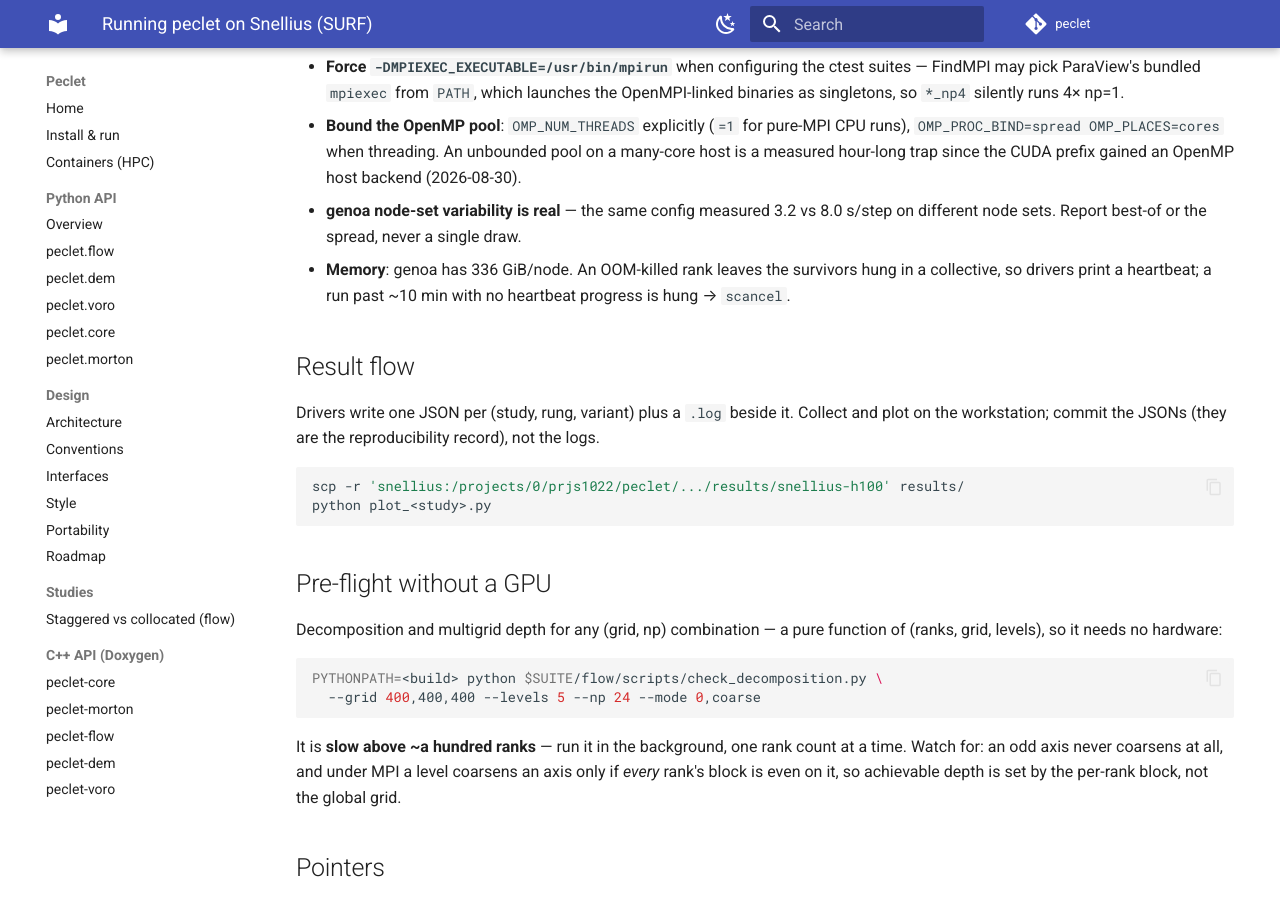
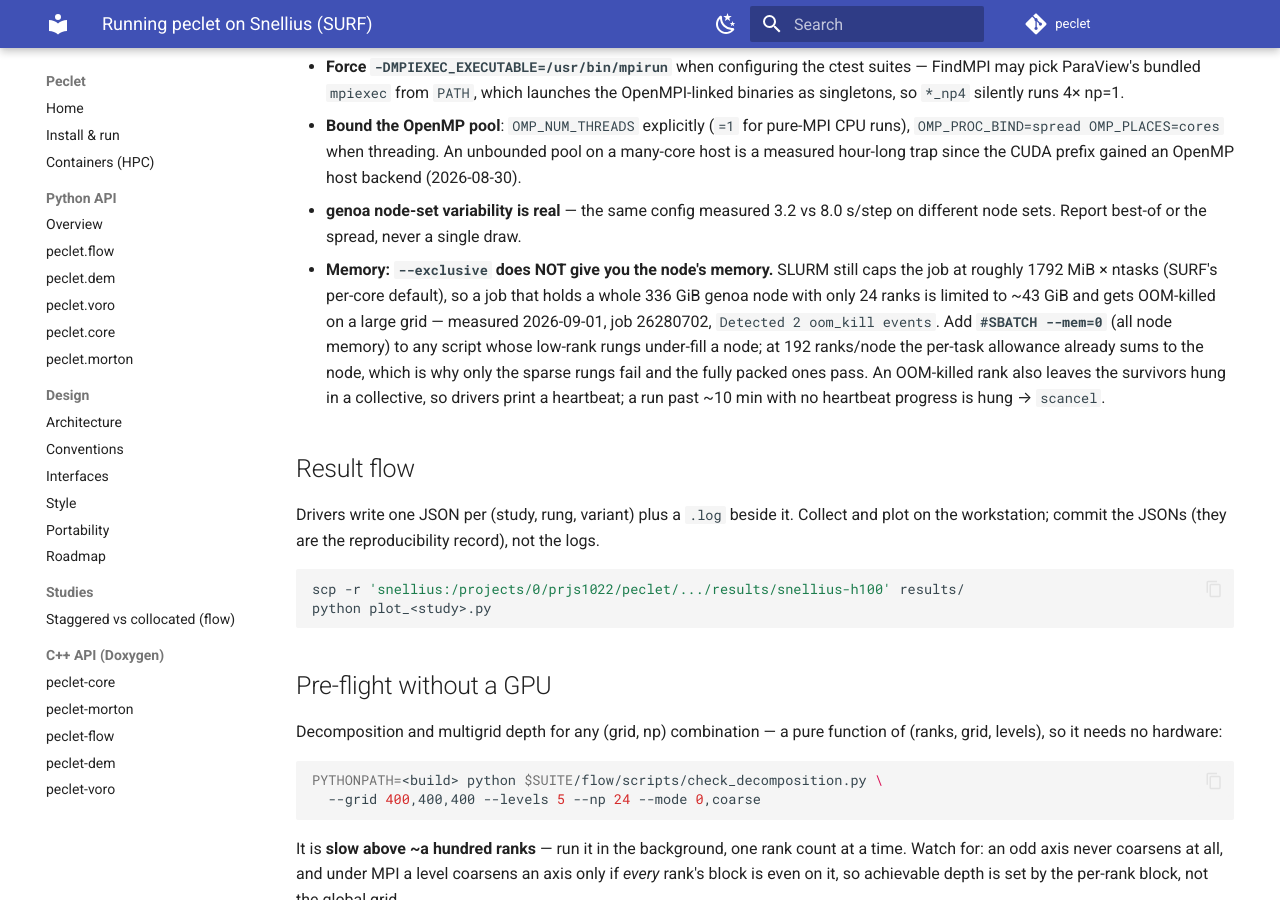
Before and after one commit to computational-chemical-engineering/peclet, an MkDocs documentation site: the page built from docs/SNELLIUS.md, in a window 1280 px wide and 900 px high, scrolled down 2566 px. Built offline with MkDocs 1.6.1 and Material for MkDocs 9.7.7, drawn with Linux system fonts in a browser that asks for light colours; comment, search, counter and statistics services are not loaded.

Commit message:
docs(SNELLIUS): --exclusive does not grant the node's memory
SLURM still caps an exclusive job at ~1792 MiB x ntasks (SURF's per-core default),
so a job holding a whole 336 GiB genoa node with only 24 ranks is limited to ~43 GiB
and is OOM-killed on a large grid (measured, job 26280702). #SBATCH --mem=0 is the
fix; only the sparse single-node rungs are exposed, since at 192 ranks/node the
per-task allowance already sums to the node.

Co-Authored-By: Claude Fable 5 <noreply@anthropic.com>
Claude-Session: https://claude.ai/code/session_011ro1pkvSwfqxh3e7JxTedi

```diff
--- a/docs/SNELLIUS.md
+++ b/docs/SNELLIUS.md
@@ -115,8 +115,14 @@ srun --mpi=pmix --ntasks=$N --ntasks-per-node=$RPN --cpus-per-task=1 \
   a measured hour-long trap since the CUDA prefix gained an OpenMP host backend (2026-08-30).
 - **genoa node-set variability is real** — the same config measured 3.2 vs 8.0 s/step on different
   node sets. Report best-of or the spread, never a single draw.
-- **Memory**: genoa has 336 GiB/node. An OOM-killed rank leaves the survivors hung in a collective,
-  so drivers print a heartbeat; a run past ~10 min with no heartbeat progress is hung → `scancel`.
+- **Memory: `--exclusive` does NOT give you the node's memory.** SLURM still caps the job at
+  roughly 1792 MiB × ntasks (SURF's per-core default), so a job that holds a whole 336 GiB genoa
+  node with only 24 ranks is limited to ~43 GiB and gets OOM-killed on a large grid — measured
+  2026-09-01, job 26280702, `Detected 2 oom_kill events`. Add **`#SBATCH --mem=0`** (all node
+  memory) to any script whose low-rank rungs under-fill a node; at 192 ranks/node the per-task
+  allowance already sums to the node, which is why only the sparse rungs fail and the fully packed
+  ones pass. An OOM-killed rank also leaves the survivors hung in a collective, so drivers print a
+  heartbeat; a run past ~10 min with no heartbeat progress is hung → `scancel`.
 
 ## Result flow
 
```
